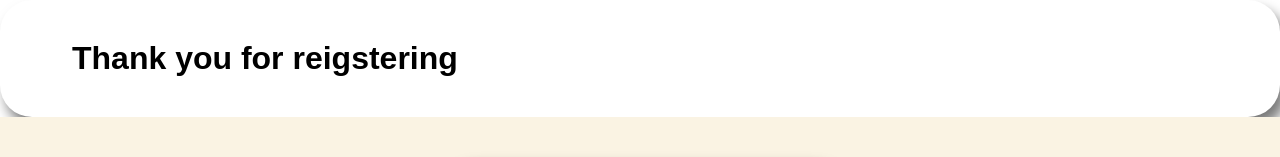
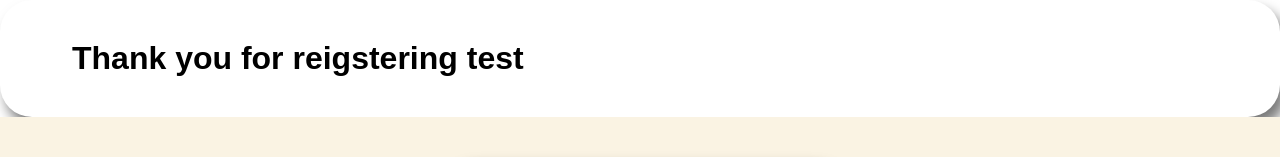
Before and after one commit to DarrenWayn/inputform-react, a React (Create React App) app: page /finishregister in a window 1280 px wide. Shown: the top 157 px of the page. Built offline with nearby package versions, Linux system fonts and the light colour scheme.

Commit message:
update test

```diff
--- a/src/components/FinishRegister.jsx
+++ b/src/components/FinishRegister.jsx
@@ -3,7 +3,7 @@
 const FinishRegister = () => {
   return (
     <div className='finishRegister'>
-        <h1>Thank you for reigstering</h1>
+        <h1>Thank you for reigstering test</h1>
     </div>
   )
 }
```
